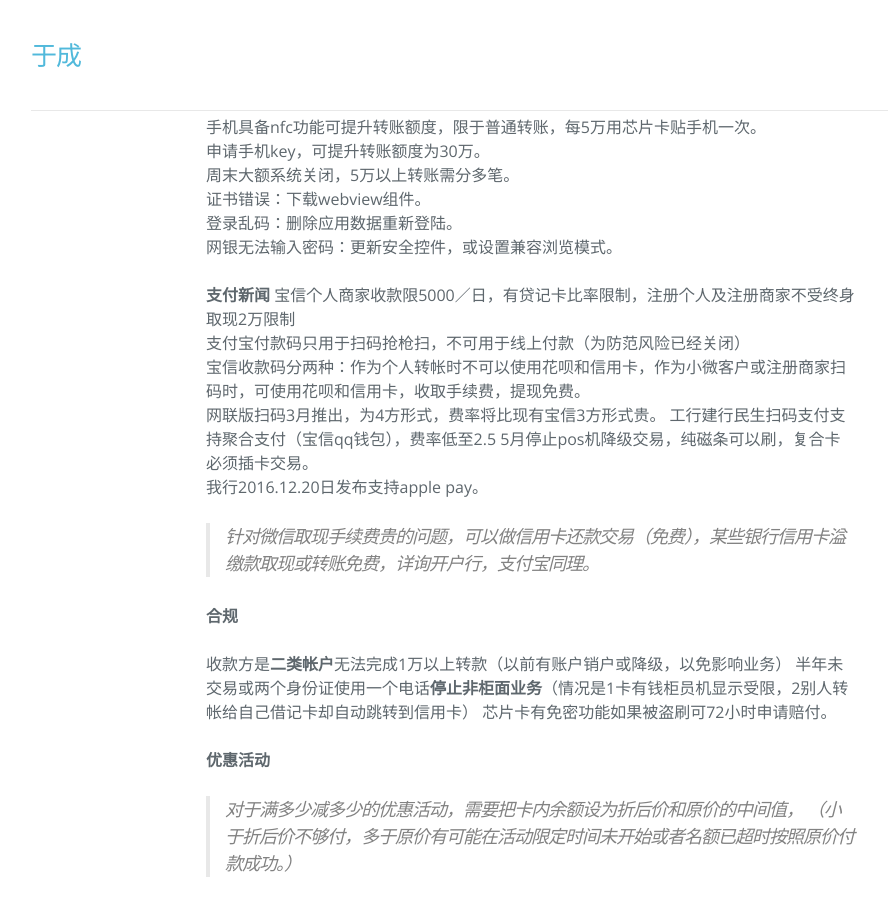
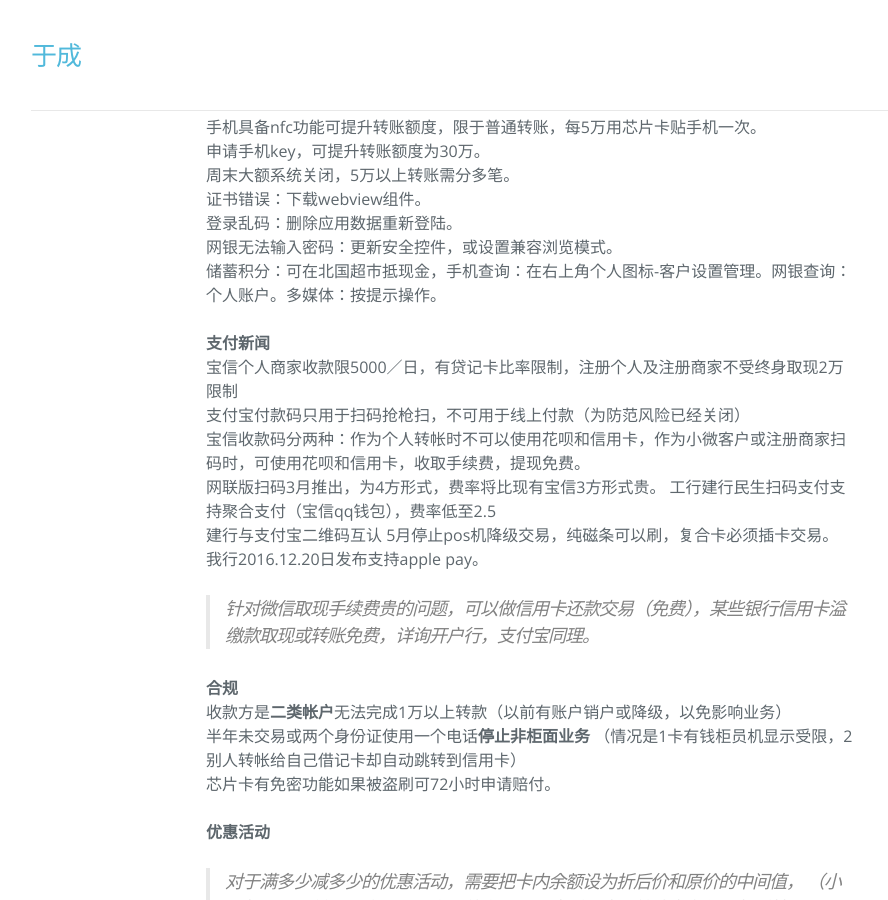
Before and after one commit to hebbank/jekyll, a Jekyll site: the page built from _posts/2017-03-30-xg.md, in a window 1280 px wide and 900 px high, scrolled down 287 px. Shown: the whole window, without its empty margins (109-997 px from the left). Built offline with Jekyll 4.4.1, drawn with Linux system fonts in a browser that asks for light colours; nearby versions of some CDN libraries.

Commit message:
Update 相关问题

```diff
--- a/_posts/2017-03-30-xg.md
+++ b/_posts/2017-03-30-xg.md
@@ -12,6 +12,7 @@ tags: ''
 证书错误：下载webview组件。
 登录乱码：删除应用数据重新登陆。
 网银无法输入密码：更新安全控件，或设置兼容浏览模式。
+储蓄积分：可在北国超市抵现金，手机查询：在右上角个人图标-客户设置管理。网银查询：个人账户。多媒体：按提示操作。
 
 **支付新闻**
 宝信个人商家收款限5000／日，有贷记卡比率限制，注册个人及注册商家不受终身取现2万限制
@@ -19,17 +20,15 @@ tags: ''
 宝信收款码分两种：作为个人转帐时不可以使用花呗和信用卡，作为小微客户或注册商家扫码时，可使用花呗和信用卡，收取手续费，提现免费。
 网联版扫码3月推出，为4方形式，费率将比现有宝信3方形式贵。
 工行建行民生扫码支付支持聚合支付（宝信qq钱包），费率低至2.5
+建行与支付宝二维码互认
 5月停止pos机降级交易，纯磁条可以刷，复合卡必须插卡交易。
 我行2016.12.20日发布支持apple pay。
 
 > 针对微信取现手续费贵的问题，可以做信用卡还款交易（免费），某些银行信用卡溢缴款取现或转账免费，详询开户行，支付宝同理。
 
-
-
 **合规**
-
 收款方是**二类帐户**无法完成1万以上转款（以前有账户销户或降级，以免影响业务）
-半年未交易或两个身份证使用一个电话**停止非柜面业务**（情况是1卡有钱柜员机显示受限，2别人转帐给自己借记卡却自动跳转到信用卡）
+半年未交易或两个身份证使用一个电话**停止非柜面业务**  （情况是1卡有钱柜员机显示受限，2别人转帐给自己借记卡却自动跳转到信用卡）
 芯片卡有免密功能如果被盗刷可72小时申请赔付。
 
 **优惠活动**
```
